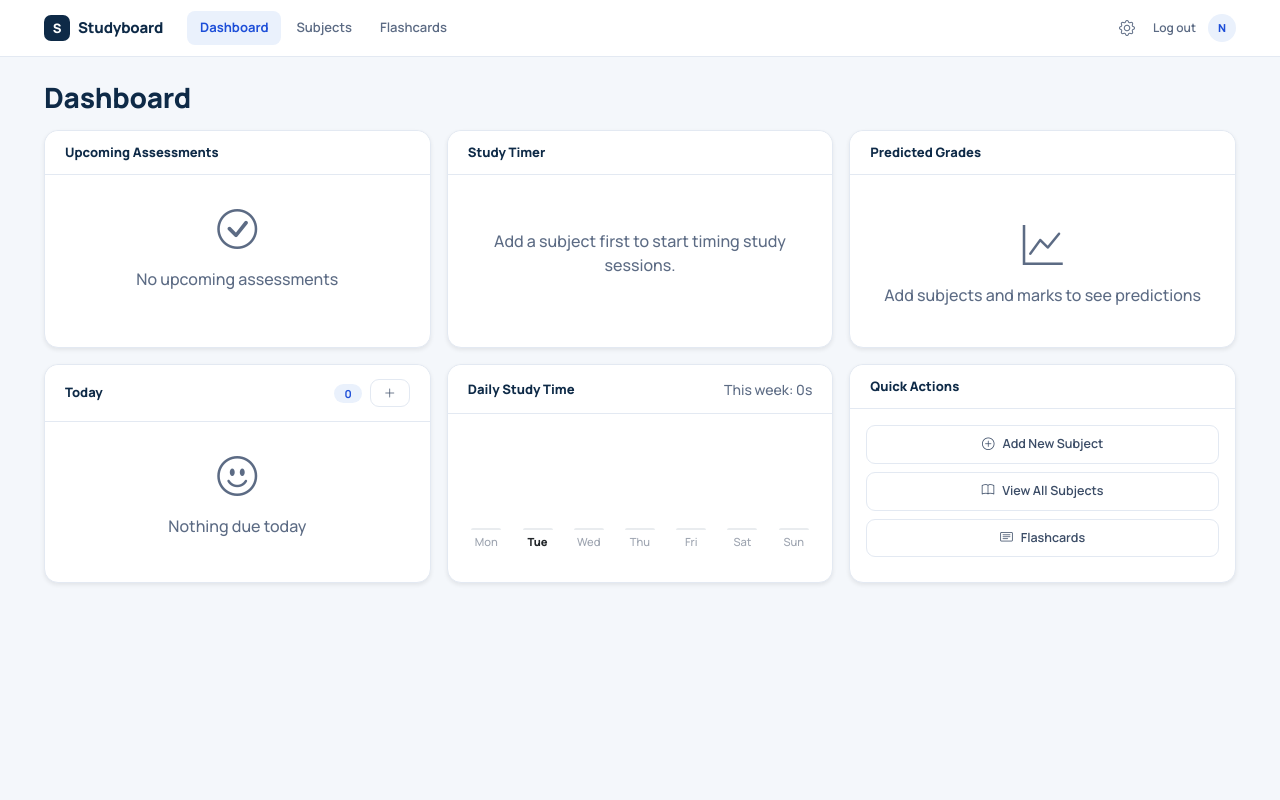
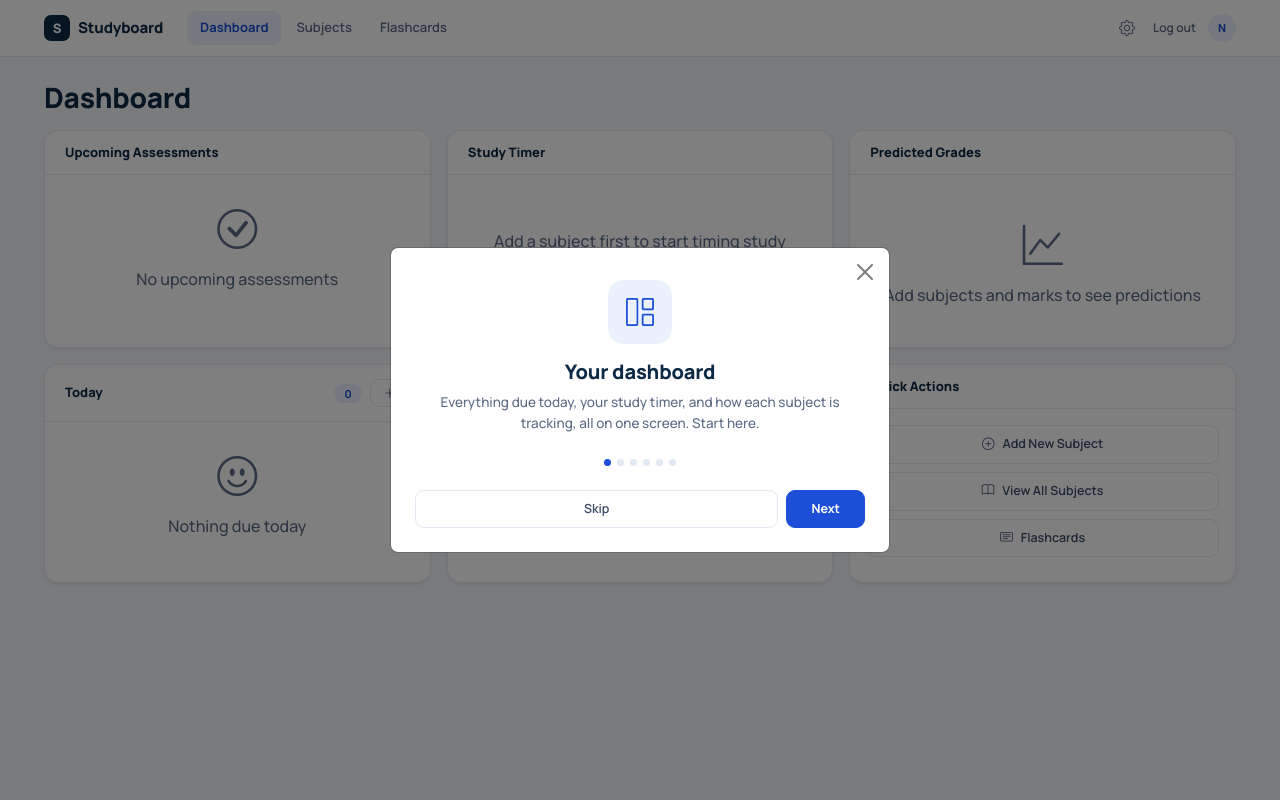
Before and after one commit to JamesKings480/StudyBoard, a Flask app: page /dashboard in a window 1280 px wide. Run offline with Flask 3, Linux system fonts and the light colour scheme; the visitor is signed in with stand-in values (Sample User, id 1); data that the repository does not hold is empty; some libraries are stand-ins or nearby versions.

Commit message:
Tutorial
Added Beginner Tutorial for beginners, only activates when a email is registered and can be found in settings.

```diff
--- a/app.py
+++ b/app.py
@@ -351,11 +351,20 @@ def dashboard():
             daily_totals[day_index] += s.duration_minutes
     max_daily = max(daily_totals) if max(daily_totals) > 0 else 1
     grades = {s.id: get_grade_summary(s) for s in subjects}
+    show_tour = not current_user.has_seen_tour
     todo_form = TodoItemForm()
     todo_form.subject_id.choices = [(s.id, s.name) for s in subjects]
     todo_form.scheduled_date.data = today
     day_names = ['Mon', 'Tue', 'Wed', 'Thu', 'Fri', 'Sat', 'Sun']
-    return render_template('dashboard.html', subjects=subjects, upcoming_assessments=upcoming_assessments, todays_items=todays_items, todo_form=todo_form, grades=grades, total_weekly_minutes=total_weekly_minutes, weekly_display=weekly_display, daily_totals=daily_totals, max_daily=max_daily, day_names=day_names, today=today)
+    return render_template('dashboard.html', subjects=subjects, upcoming_assessments=upcoming_assessments, todays_items=todays_items, todo_form=todo_form, grades=grades, show_tour=show_tour, total_weekly_minutes=total_weekly_minutes, weekly_display=weekly_display, daily_totals=daily_totals, max_daily=max_daily, day_names=day_names, today=today)
+
+@app.route('/tour/seen', methods=['POST'])
+@login_required
+def mark_tour_seen():
+    current_user.has_seen_tour = True
+    db.session.commit()
+    return jsonify({'success': True})
+
 
 @app.route('/study/save', methods=['POST'])
 @login_required
--- a/models.py
+++ b/models.py
@@ -35,6 +35,7 @@ class User(UserMixin, db.Model):
     email = db.Column(db.String(150), unique=True, nullable=False, index=True)
     password_hash = db.Column(db.String(256), nullable=False)
     created_at = db.Column(db.DateTime, default=datetime.utcnow)
+    has_seen_tour = db.Column(db.Boolean, nullable=False, default=False)
     study_sessions = db.relationship('StudySession', backref='user', lazy=True, cascade='all, delete-orphan')
 
     def set_password(self, password):
--- a/static/css/style.css
+++ b/static/css/style.css
@@ -1013,3 +1013,41 @@ html.sb-reduce-motion .card:hover {
         box-shadow: var(--sb-shadow);
     }
 }
+
+.sb-tour-icon {
+    width: 64px;
+    height: 64px;
+    border-radius: 16px;
+    background-color: var(--sb-tint);
+    color: var(--sb-primary);
+    font-size: 28px;
+    line-height: 64px;
+    text-align: center;
+    margin: 0 auto 1rem;
+}
+
+.sb-tour-body {
+    font-size: 13.5px;
+    font-weight: 500;
+    color: var(--sb-muted);
+    line-height: 1.6;
+    margin-bottom: 1.5rem;
+}
+
+.sb-tour-dots {
+    display: flex;
+    gap: 6px;
+    justify-content: center;
+}
+
+.sb-tour-dot {
+    width: 7px;
+    height: 7px;
+    border-radius: 50%;
+    background-color: var(--sb-border);
+    transition: background-color var(--sb-transition);
+}
+
+.sb-tour-dot.active {
+    background-color: var(--sb-primary);
+}
--- a/static/js/app.js
+++ b/static/js/app.js
@@ -207,6 +207,7 @@ document.addEventListener('DOMContentLoaded', function () {
     setupDropZone();
     setupFlashcardDeck();
     setupSettings();
+    setupTour();
 });
 
 function pickFile(acceptTypes) {
@@ -425,3 +426,133 @@ function setupSettings() {
         });
     });
 }
+
+var SB_TOUR = [
+    {
+        icon: 'bi-grid-1x2',
+        title: 'Your dashboard',
+        body: 'Everything due today, your study timer, and how each subject is tracking, all on one screen. Start here.'
+    },
+    {
+        icon: 'bi-book',
+        title: 'Start with your subjects',
+        body: 'Add each HSC subject you take and give it a colour. That colour follows it everywhere, so you can spot Chemistry at a glance. Every assessment, note and flashcard are based on a subject.'
+    },
+    {
+        icon: 'bi-magic',
+        title: 'Add an assessment, get a plan',
+        body: 'Upload your task notification as a PDF or Word file and the AI reads it, then breaks it into dated subtasks working backwards from the due date.'
+    },
+    {
+        icon: 'bi-check2-square',
+        title: 'Tick things off',
+        body: 'Your subtasks land in Today automatically. Add your own to-dos alongside them. Tick one and it turns green and stays put, so you can see what you got done.'
+    },
+    {
+        icon: 'bi-card-text',
+        title: 'Find your weak topics',
+        body: 'Make flashcards under a topic, then quiz yourself and mark each one right or wrong. Studyboard tracks every answer and tells you which topics need work and which you have nailed.'
+    },
+    {
+        icon: 'bi-graph-up-arrow',
+        title: 'Know where you stand',
+        body: 'Record a mark and your predicted internal grade updates. Set a target and it tells you the average you need on what is left, or that you have already got there.'
+    }
+];
+
+var tourIndex = 0;
+var tourModalInstance = null;
+
+function showTourStep() {
+    var step = SB_TOUR[tourIndex];
+    var last = tourIndex === SB_TOUR.length - 1;
+
+    document.getElementById('tourIcon').className = 'bi ' + step.icon;
+    document.getElementById('tourTitle').textContent = step.title;
+    document.getElementById('tourBody').textContent = step.body;
+    document.getElementById('tourStepText').textContent = 'Step ' + (tourIndex + 1) + ' of ' + SB_TOUR.length;
+
+    var dots = '';
+    for (var i = 0; i < SB_TOUR.length; i++) {
+        dots += '<span class="sb-tour-dot' + (i === tourIndex ? ' active' : '') + '"></span>';
+    }
+    document.getElementById('tourDots').innerHTML = dots;
+
+    document.getElementById('tourBack').style.display = tourIndex === 0 ? 'none' : 'inline-block';
+    document.getElementById('tourSkip').style.display = last ? 'none' : 'inline-block';
+    document.getElementById('tourNext').textContent = last ? 'Done' : 'Next';
+}
+
+function markTourSeen() {
+    var el = document.getElementById('tourModal');
+    if (!el || el.dataset.sbSeenSent) return;
+    el.dataset.sbSeenSent = '1';
+
+    fetch(el.getAttribute('data-sb-seen-url'), {
+        method: 'POST',
+        headers: {
+            'X-CSRFToken': getCSRFToken(),
+            'X-Requested-With': 'XMLHttpRequest'
+        }
+    })
+    .then(function (response) {
+        if (!response.ok) console.error('TOUR SEEN failed, status ' + response.status);
+    })
+    .catch(function (error) {
+        console.error('TOUR SEEN network error:', error);
+    });
+}
+
+function startTour() {
+    var el = document.getElementById('tourModal');
+    if (!el) return;
+    tourIndex = 0;
+    showTourStep();
+    if (!tourModalInstance) tourModalInstance = new bootstrap.Modal(el);
+    tourModalInstance.show();
+}
+
+function setupTour() {
+    var el = document.getElementById('tourModal');
+    if (!el) return;
+
+    document.getElementById('tourNext').addEventListener('click', function () {
+        if (tourIndex === SB_TOUR.length - 1) {
+            markTourSeen();
+            tourModalInstance.hide();
+            return;
+        }
+        tourIndex++;
+        showTourStep();
+    });
+
+    document.getElementById('tourBack').addEventListener('click', function () {
+        if (tourIndex > 0) {
+            tourIndex--;
+            showTourStep();
+        }
+    });
+
+    document.getElementById('tourSkip').addEventListener('click', markTourSeen);
+    el.addEventListener('hidden.bs.modal', markTourSeen);
+
+    var help = document.getElementById('helpBtn');
+    if (help) {
+        help.addEventListener('click', function () {
+            var settingsEl = document.getElementById('settingsModal');
+            var settings = bootstrap.Modal.getInstance(settingsEl);
+            if (!settings) {
+                startTour();
+                return;
+            }
+            settingsEl.addEventListener('hidden.bs.modal', function once() {
+                settingsEl.removeEventListener('hidden.bs.modal', once);
+                startTour();
+            });
+            settings.hide();
+        });
+    }
+    if (el.hasAttribute('data-sb-autostart')) {
+        startTour();
+    }
+}
--- a/templates/base.html
+++ b/templates/base.html
@@ -76,6 +76,30 @@
         </div>
     </div>
 
+    <div class="modal fade" id="tourModal" tabindex="-1" aria-labelledby="tourTitle"
+         data-sb-seen-url="{{ url_for('mark_tour_seen') }}"
+         {% if show_tour is defined and show_tour %}data-sb-autostart="1"{% endif %}>
+        <div class="modal-dialog modal-dialog-centered">
+            <div class="modal-content">
+                <div class="modal-header border-0 pb-0">
+                    <button type="button" class="btn-close ms-auto" data-bs-dismiss="modal" aria-label="Close"></button>
+                </div>
+                <div class="modal-body text-center px-4 pb-4 pt-0">
+                    <div class="sb-tour-icon"><i class="bi" id="tourIcon" aria-hidden="true"></i></div>
+                    <h5 class="fw-bold mb-2" id="tourTitle"></h5>
+                    <p class="sb-tour-body" id="tourBody"></p>
+                    <div class="sb-tour-dots" id="tourDots" aria-hidden="true"></div>
+                    <span class="visually-hidden" id="tourStepText"></span>
+                    <div class="d-flex gap-2 mt-4">
+                        <button type="button" class="btn btn-outline-secondary flex-grow-1" id="tourSkip" data-bs-dismiss="modal">Skip</button>
+                        <button type="button" class="btn btn-outline-secondary" id="tourBack">Back</button>
+                        <button type="button" class="btn btn-primary px-4" id="tourNext">Next</button>
+                    </div>
+                </div>
+            </div>
+        </div>
+    </div>
+
     <div class="modal fade" id="settingsModal" tabindex="-1" aria-labelledby="settingsTitle" aria-hidden="true">
         <div class="modal-dialog modal-dialog-centered">
             <div class="modal-content">
@@ -110,6 +134,14 @@
                         <div class="sb-setting-note">Turns off the card hover lift and all transitions. Already on automatically if your device asks for reduced motion.</div>
                     </div>
 
+                    <div class="sb-settings-group mt-3">Help</div>
+                    <div class="sb-setting">
+                        <button type="button" class="btn btn-outline-secondary btn-sm" id="helpBtn">
+                            <i class="bi bi-compass me-1" aria-hidden="true"></i>Show me around
+                        </button>
+                        <div class="sb-setting-note">A quick walkthrough of Studyboard.</div>
+                    </div>
+
                     <div class="sb-settings-group mt-3">Account</div>
                     <div class="sb-setting">
                         <div class="sb-setting-note mb-2">Signed in as <strong>{{ current_user.email }}</strong></div>
```
